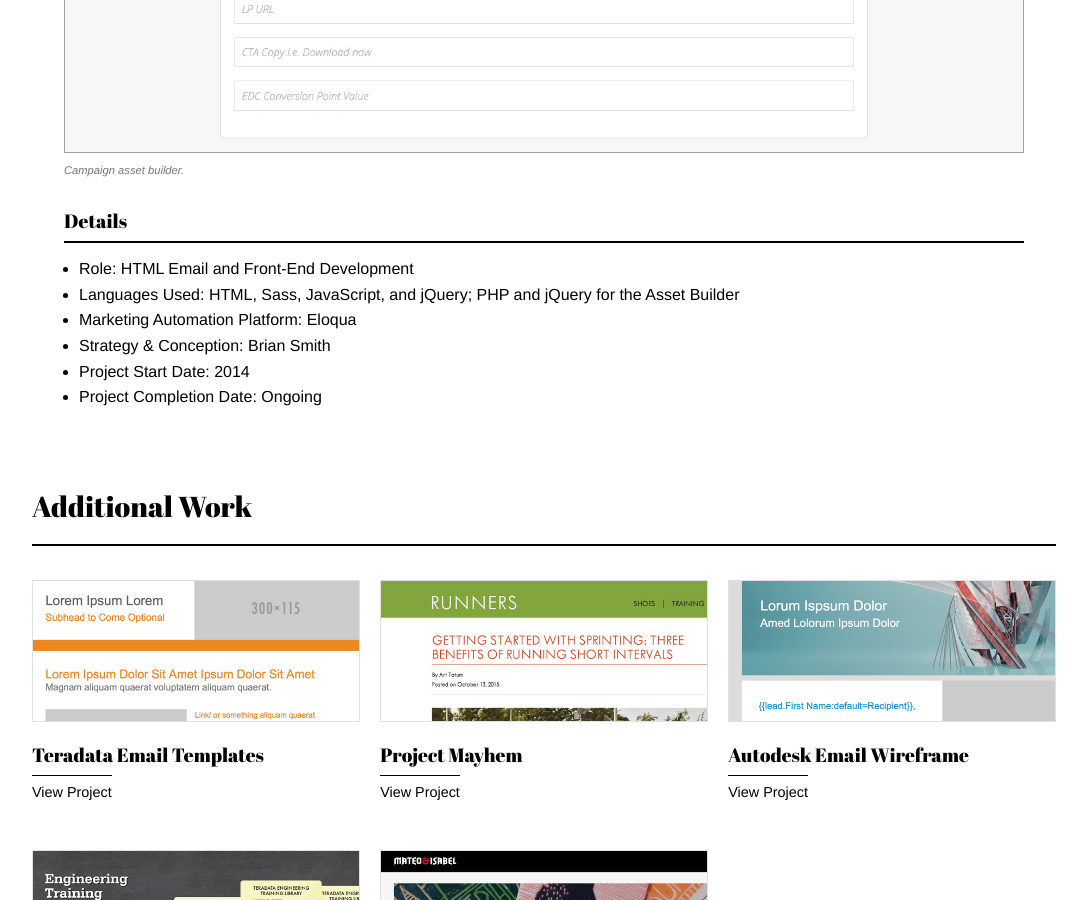
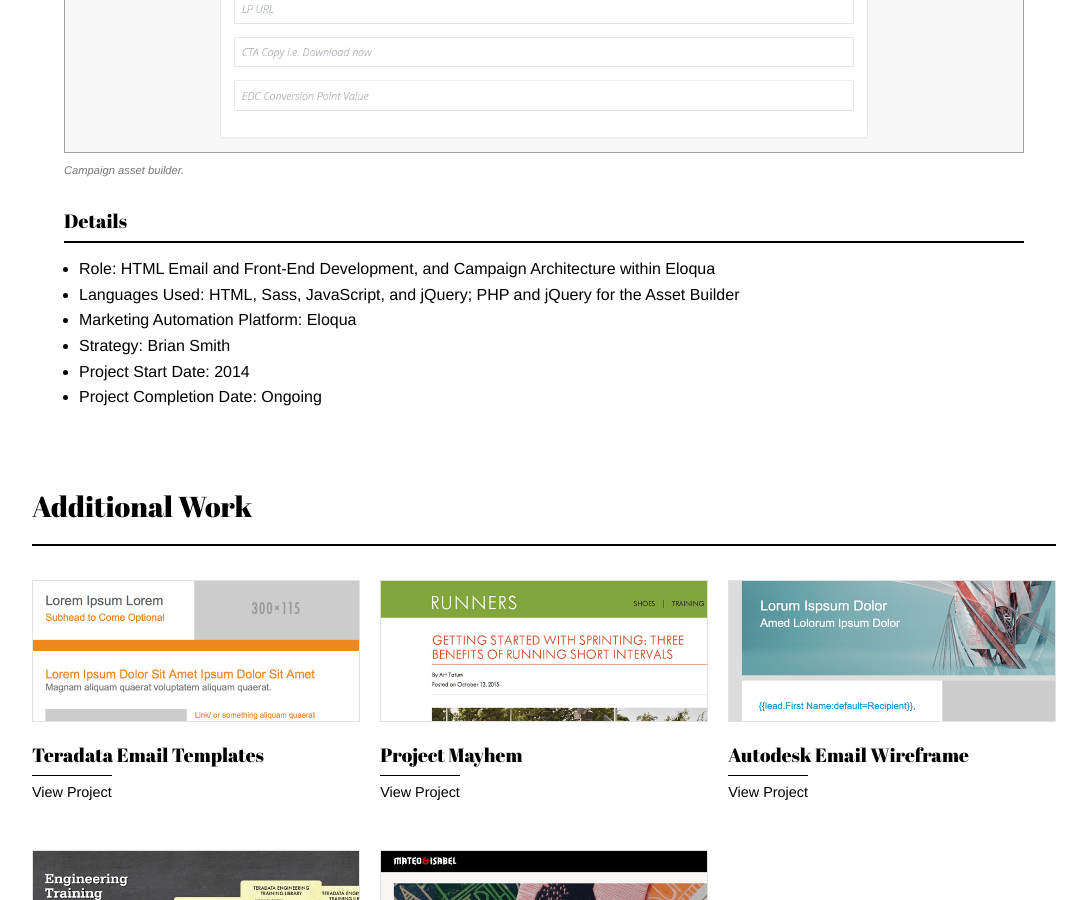
Before and after one commit to mattdavidlucas/mattdavidlucas.github.io, a Jekyll site: the page built from intel-nurture-campaign.html, in a window 1280 px wide and 900 px high, scrolled down 2923 px. Shown: the whole window, without its empty margins (96-1183 px from the left). Built offline with Jekyll 4.4.1, drawn with Linux system fonts in a browser that asks for light colours; nearby versions of some CDN libraries; some web fonts are replaced.

Commit message:
Update copy.

```diff
--- a/intel-nurture-campaign.html
+++ b/intel-nurture-campaign.html
@@ -42,10 +42,10 @@
 	<h3>Details</h3>
 
 	<ul>
-		<li>Role: HTML Email and Front-End Development</li>
+		<li>Role: HTML Email and Front-End Development, and Campaign Architecture within Eloqua</li>
 		<li>Languages Used: HTML, Sass, JavaScript, and jQuery; PHP and jQuery for the Asset Builder</li>
 		<li>Marketing Automation Platform: Eloqua</li>
-		<li>Strategy &amp; Conception: Brian Smith</li>
+		<li>Strategy: Brian Smith</li>
 		<li>Project Start Date: 2014</li>
 		<li>Project Completion Date: Ongoing</li>
 	</ul>
```
